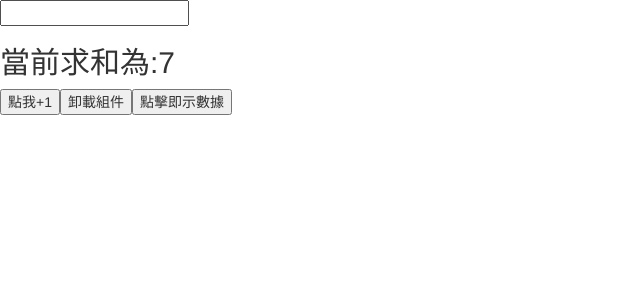
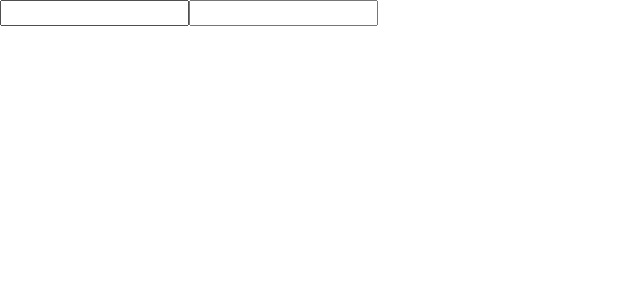
Before and after one commit to phoebe0412/react_extension, a React (Create React App) app: page / in a window 1280 px wide. Shown: the top 300 px of the page, without its empty margins (0-640 px from the left). Built offline with nearby package versions, Linux system fonts and the light colour scheme.

Commit message:
4_Frament

```diff
--- a/src/App.js
+++ b/src/App.js
@@ -1,12 +1,12 @@
-import React, { Component } from 'react'
-import Demo from './components/3_hooks'
+import React, { Component,Fragment } from 'react'
+import Demo from './components/4_Frament'
 
 export default class App extends Component {
 	render() {
 		return (
-			<div>
+			<Fragment>
 				<Demo/>
-			</div>
+			</Fragment>
 		)
 	}
 }
--- /dev/null
+++ b/src/components/4_Frament/index.jsx
@@ -0,0 +1,12 @@
+import React, { Component,Fragment } from 'react'
+
+export default class Demo extends Component {
+  render() {
+    return (
+      <Fragment key={1}>
+        <input type="text" />
+        <input type="text" />
+      </Fragment>
+    )
+  }
+}
```
